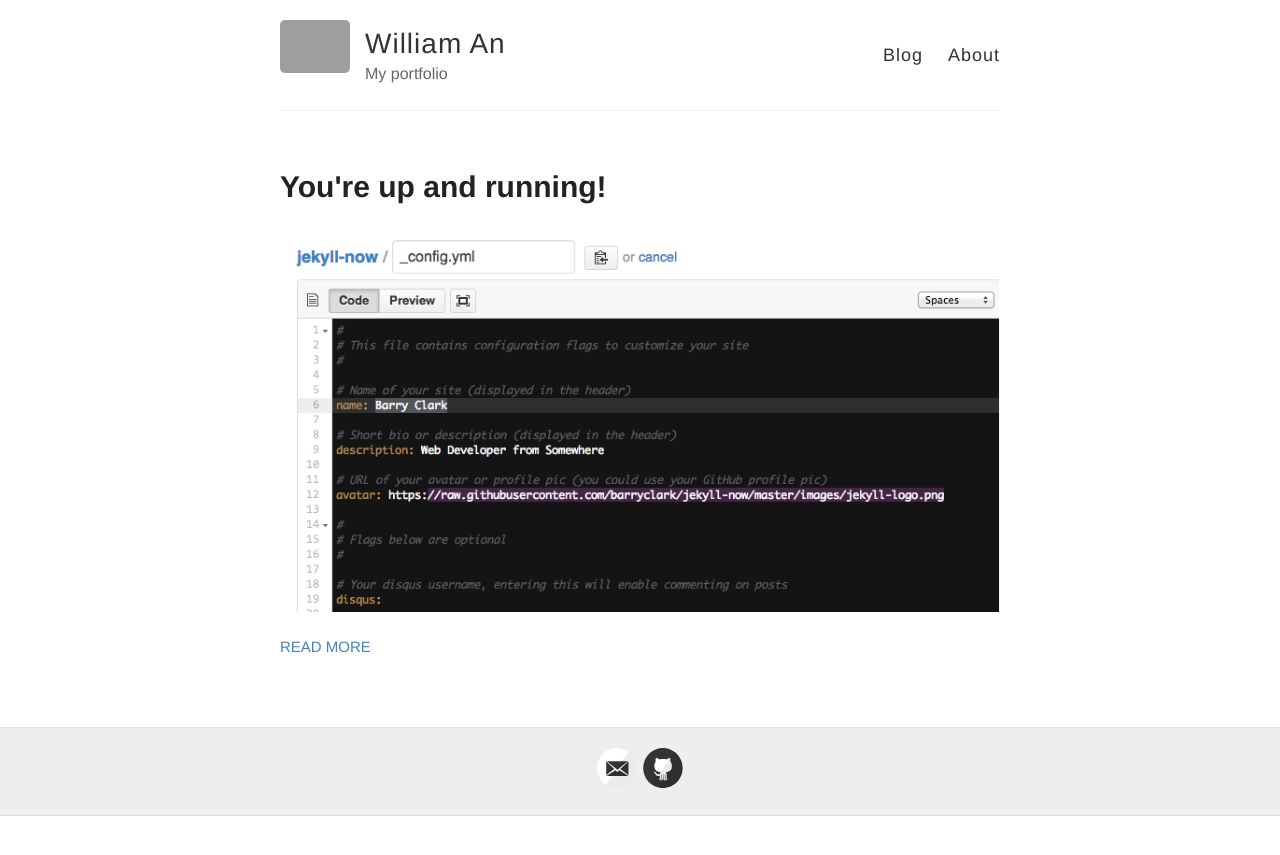
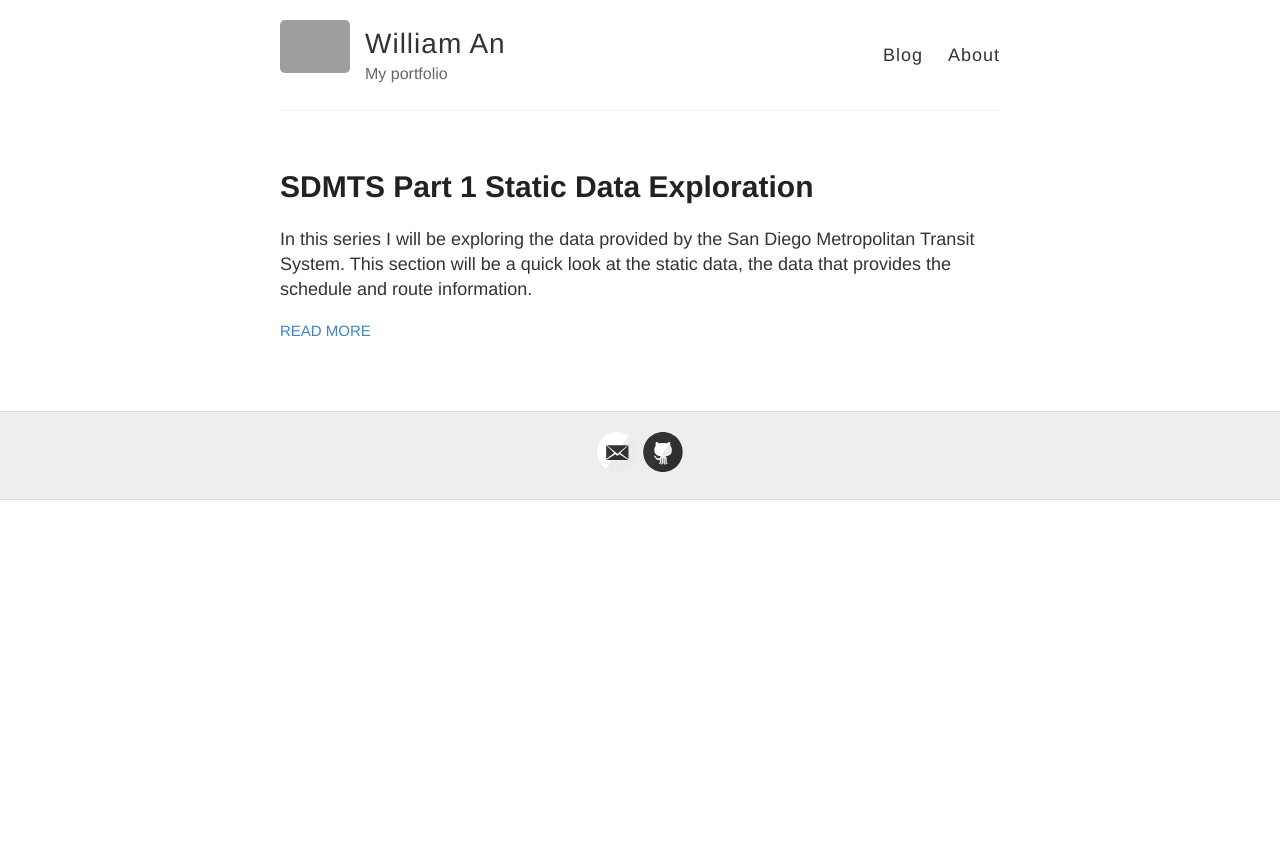
Before and after one commit to wnanpi95/wnanpi95.github.io, a Jekyll site: the page built from index.html, in a window 1280 px wide. Shown: the top 855 px of the page. Built offline with Jekyll 4.4.1, drawn with Linux system fonts in a browser that asks for light colours; grey boxes are pictures that could not be loaded.

Commit message:
working on first post

```diff
--- /dev/null
+++ b/_posts/2017-7-17-SDMTS-Part-1.md
@@ -0,0 +1,11 @@
+---
+layout: post
+title: SDMTS Part 1 Static Data Exploration
+excerpt_separator: <!--more-->
+---
+In this series I will be exploring the data provided
+by the San Diego Metropolitan Transit System. This
+section will be a quick look at the static data, the
+data that provides the schedule and route information.
+ <!--more-->
+#
--- a/_posts/2017-7-17-firstpost.md
+++ /dev/null
@@ -1,7 +0,0 @@
----
-layout: post
-title: You're up and running!
----
-
-
-![_config.yml]({{ site.baseurl }}/images/config.png)
```
Also changed, not shown: about.md (+9 -2 lines), images/config.png (deleted), images/first-post.png (deleted), images/jekyll-now-theme-screenshot.jpg (deleted), images/step1.gif (deleted), 10 other files.
